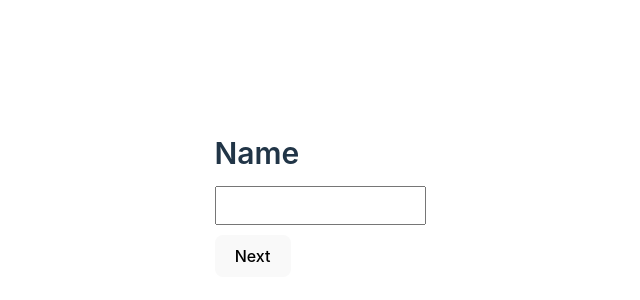
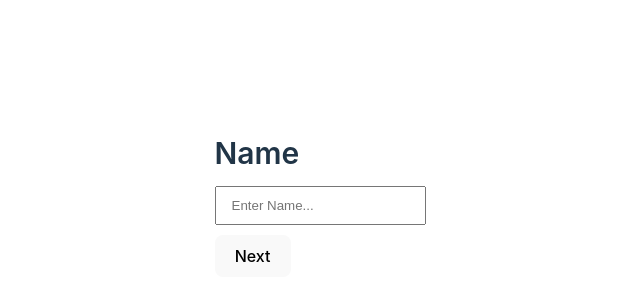
Before and after one commit to uphadeshrikant712/Daily-Coding-Challanges, a React (Vite) app in the folder 2.Tasks/: page / in a window 1280 px wide. Shown: the part 196-496 px from the top of the page, without its empty margins (320-960 px from the left). Built offline with nearby package versions, Linux system fonts and the light colour scheme.

Commit message:
Multi-Step Form

```diff
--- a/2.Tasks/src/components/9.Multi-Step-Form/MultiStep.jsx
+++ b/2.Tasks/src/components/9.Multi-Step-Form/MultiStep.jsx
@@ -1,44 +1,102 @@
-import React from 'react'
-import './multistep.css';
+import React, { useState } from 'react';
+import './multistep.css'
 
 const MultiStep = () => {
   const data = [
     {
-      id: "name",
+      id: 'name',
       label: 'Name',
-      inputType: "text",
-      buttonName: "Next",
-      placeholder: "Enter Name",
+      inputType: 'text',
+      button: 'Next',
+      placeholder: 'Enter Name...',
     },
     {
       id: 'email',
-      label: "Email",
+      label: 'Email',
       inputType: 'email',
-      buttonName: 'Next',
-      placeholder: "Enter Email"
+      button: 'Next',
+      placeholder: "Enter Email...",
     },
     {
-      id: "dob",
-      label: 'DOB',
-      inputType: "date",
-      buttonName: "Next",
-      placeholder: 'Enter DOB',
+      id: 'dob',
+      label: "DOB",
+      inputType: 'date',
+      button: 'Next',
+      placeholder: '',
     },
     {
       id: 'password',
       label: 'Password',
-      inputType: 'Password',
-      buttonName: 'Submit',
-      placeholder: ""
+      inputType: 'password',
+      button: 'Submit',
+      placeholder: 'Enter Password...'
     }
-  ];
+  ]
+  const [index, setIndex] = useState(0);
+  const [forms, setForms] = useState(data);
+  const [isFormSubmitted, setIsFormSubmitted] = useState(false);
+  const [formData, setFormData] = useState({
+    name: '',
+    email: "",
+    dob: '',
+    password: "",
+  });
+  const handleOnSumbit = (e) => {
+    e.preventDefault();
+    if (index == forms.length - 1) {
+      // alert('Form Submitted...!');
+      alert(JSON.stringify(formData,null,2))
+      setIsFormSubmitted(true);
+    }
+    else {
+
+      setIndex((idx) => idx + 1)
+    }
+
+  }
+  const handleBack = (e) => {
+    e.preventDefault()
+    setIndex((idx) => idx - 1)
+  }
+  const handleInputChange = (e) => {
+    const id = e.target.id;
+    const val = e.target.value;
+
+    const copyFormData = { ...formData };
+    copyFormData[id] = val;
+    setFormData(copyFormData);
+  }
+  console.log(formData);
   return (
     <div>
-      <form action="" className='form'>
-        <label htmlFor="">Name</label>
-        <input type="text" />
-        <button>Next</button>
-      </form>
+      {
+        !isFormSubmitted
+          ?
+          <form action="" className='form' onSubmit={handleOnSumbit}>
+            {
+              index > 0 && <a href="/" onClick={handleBack}>Back</a>
+            }
+            <label htmlFor=""> {forms[index].label}</label>
+            <input value={formData[forms[index].id]} id={forms[index].id} onChange={handleInputChange} type={forms[index].inputType} placeholder={forms[index].placeholder} />
+            <button>{forms[index].button}</button>
+          </form>
+          :
+          <div className="success">
+            <h1>Success</h1>
+            <h3>Form Details</h3>
+            <hr />
+            <span>Name : {formData.name}</span>
+            <br />
+
+            <span>Email : {formData.email}</span>
+            <br />
+
+            <span>DOB : {formData.dob}</span>
+            <br />
+
+            <span>Password : {formData.password}</span>
+          </div>
+      }
     </div>
   )
 }
```
